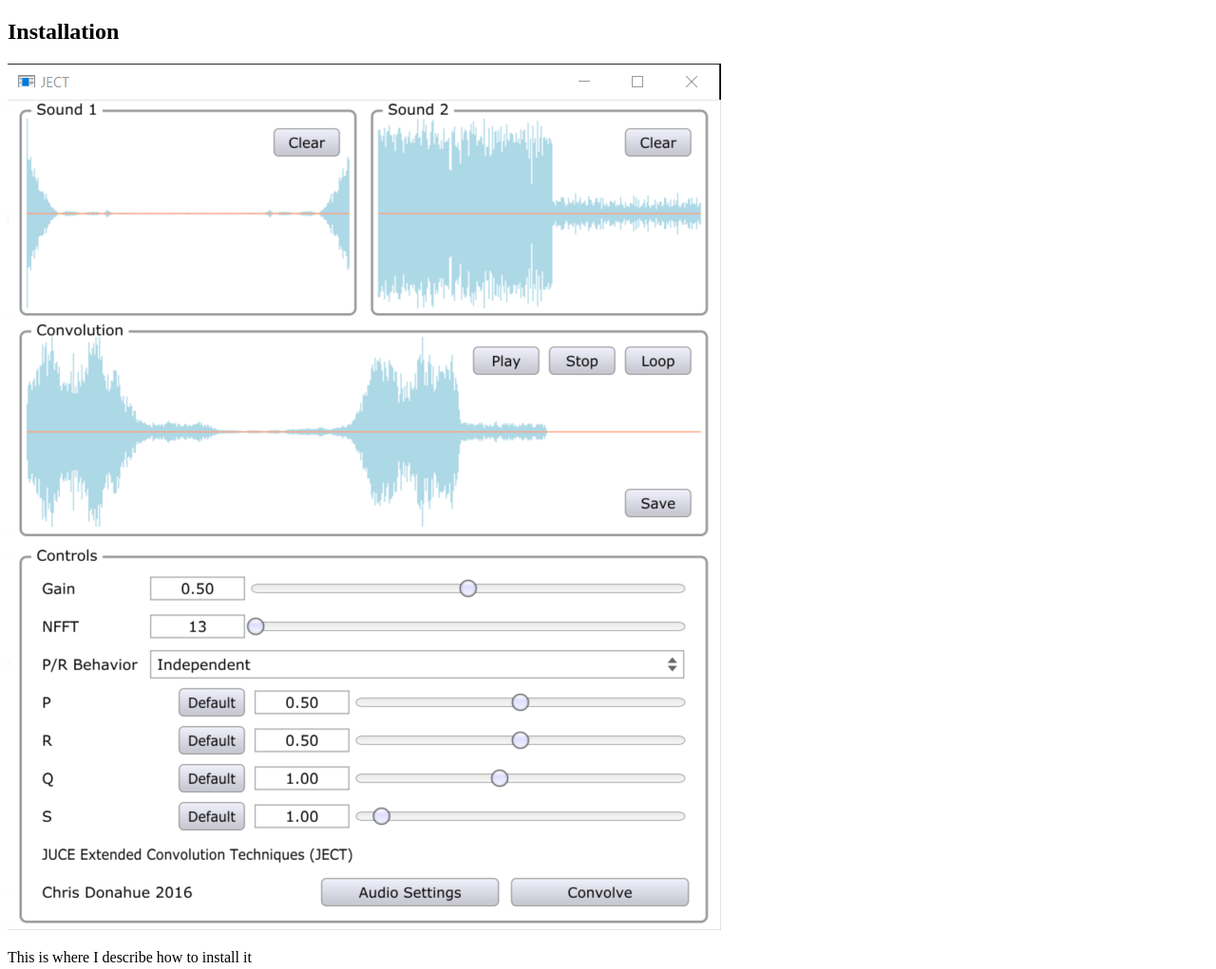
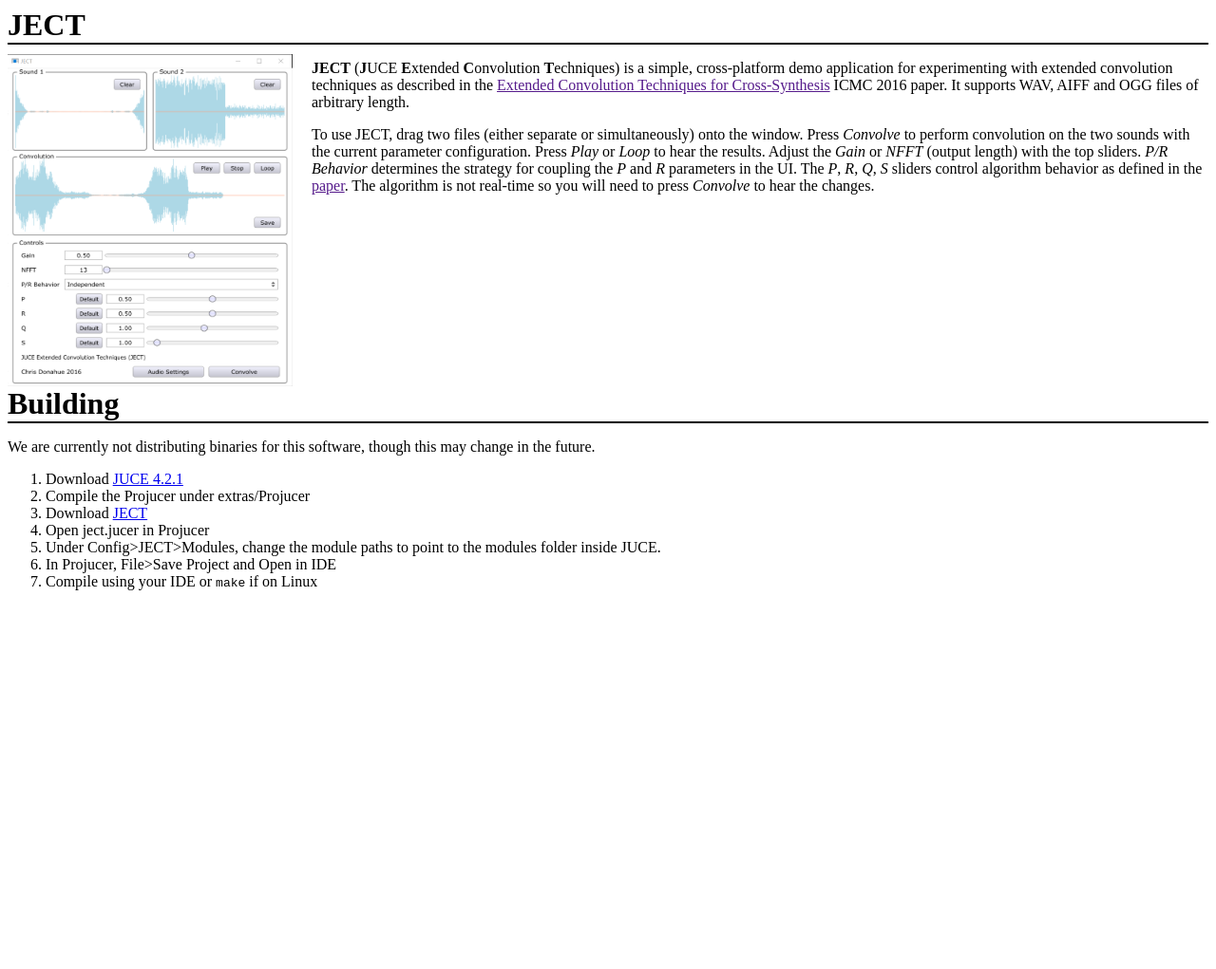
Before and after one commit to chrisdonahue/ject, a plain HTML site: page www/index.html in a window 1280 px wide. Shown: the whole page at 95% size. After the commit the page ends 800 px from the top, so only its background shows below. Drawn offline with Linux system fonts and the light colour scheme.

Commit message:
updated website

```diff
--- /dev/null
+++ b/www/css/ject.css
@@ -0,0 +1,28 @@
+section {
+	clear: both;
+}
+
+section div.title {
+    font-weight: bold;
+    font-size: 200%;
+    border-bottom: 2px solid #000000;
+    margin-bottom: 10px;
+}
+
+section div.text {
+
+}
+
+section#intro div.text {
+	margin-left: 320px;
+}
+
+section div#ss {
+    float: left;
+}
+
+section div#ss img {
+    display: block;
+    width: 300px;
+    height: 350px;
+}
--- a/www/index.html
+++ b/www/index.html
@@ -8,18 +8,34 @@
     <link rel="shortcut icon" type="image/x-icon" href="img/favicon.ico">
     <link rel="icon" type="image/x-icon" href="img/favicon.ico">
 
-    <title></title>
+    <title>JECT</title>
 
-    <link rel="stylesheet" href="css/lib/reset.css" type="text/css"/>
-
-	<link rel="stylesheet" href="css/justree.css" type="text/css"/>
+	<link rel="stylesheet" href="css/ject.css" type="text/css"/>
 </head>
 
 <body>
-<section>
-	<h1>Installation</h1>
-	<img src="img/ss.png"/>
-	<p>This is where I describe how to install it</p>
+<section id="intro">
+	<div class="title">JECT</div>
+	<div id="ss"><img src="img/ss.png"/></div>
+	<div class="text">
+		<p><b>JECT</b> (<b>J</b>UCE <b>E</b>xtended <b>C</b>onvolution <b>T</b>echniques) is a simple, cross-platform demo application for experimenting with extended convolution techniques as described in the <a href="">Extended Convolution Techniques for Cross-Synthesis</a> ICMC 2016 paper. It supports WAV, AIFF and OGG files of arbitrary length.</p>
+		<p>To use JECT, drag two files (either separate or simultaneously) onto the window. Press <i>Convolve</i> to perform convolution on the two sounds with the current parameter configuration. Press <i>Play</i> or <i>Loop</i> to hear the results. Adjust the <i>Gain</i> or <i>NFFT</i> (output length) with the top sliders. <i>P/R Behavior</i> determines the strategy for coupling the <i>P</i> and <i>R</i> parameters in the UI. The <i>P</i>, <i>R</i>, <i>Q</i>, <i>S</i> sliders control algorithm behavior as defined in the <a href="">paper</a>. The algorithm is not real-time so you will need to press <i>Convolve</i> to hear the changes.
+	</div>
+</section>
+<section id="installation">
+	<div class="title">Building</div>
+	<div class="text">
+	<p>We are currently not distributing binaries for this software, though this may change in the future.</p>
+	<ol id="install-steps">
+		<li>Download <a href="https://github.com/julianstorer/JUCE/archive/4.2.1.zip">JUCE 4.2.1</a></li>
+		<li>Compile the Projucer under extras/Projucer</li>
+		<li>Download <a href="https://github.com/chrisdonahue/ject/archive/master.zip">JECT</a>
+		<li>Open ject.jucer in Projucer</li>
+		<li>Under Config>JECT>Modules, change the module paths to point to the modules folder inside JUCE.</li>
+		<li>In Projucer, File>Save Project and Open in IDE</li>
+		<li>Compile using your IDE or <code>make</code> if on Linux</li>
+	</ol>
+	</div>
 </section>
 
 </body>
```
